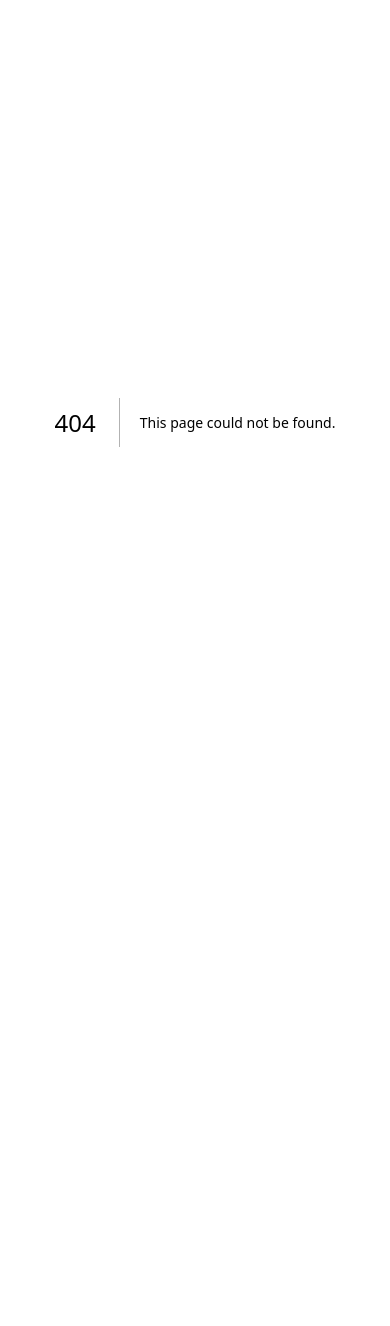
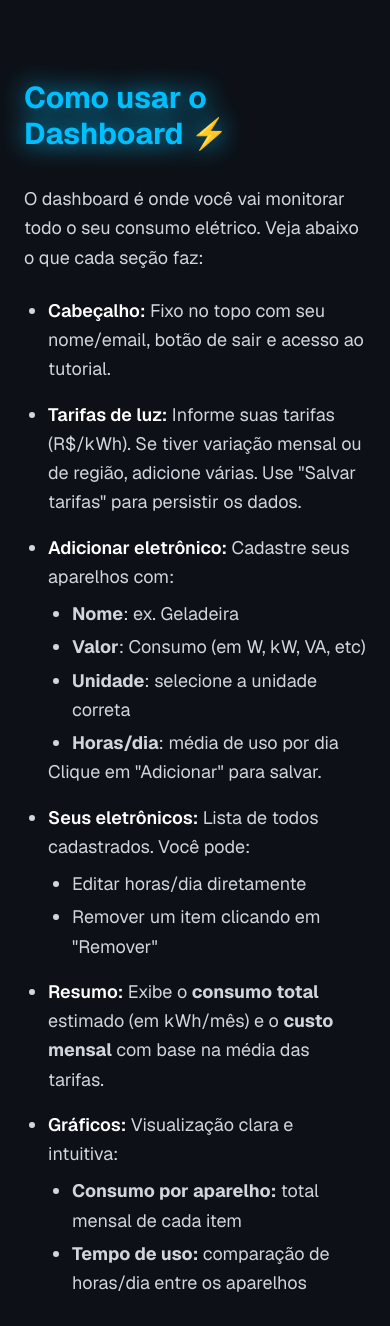
Before and after one commit to Jeipidev/DiminuiAI, a Next.js app: page /dashboard/tutorial in a window 390 px wide. Before the commit this address had no page. Shown: the top 1326 px of the page. Before the commit the page ends 844 px from the top, so only its background shows below. Built offline with nearby package versions, Linux system fonts and the light colour scheme; no server answers; sample sign-in values are in the browser's storage.

Commit message:
responsividade e tutorial

```diff
--- a/src/app/dashboard/page.tsx
+++ b/src/app/dashboard/page.tsx
@@ -1,8 +1,8 @@
-'use client';
-import { useEffect, useState } from 'react';
-import { onAuthStateChanged, signOut } from 'firebase/auth';
-import { auth } from '../../../firebase';
-import { useRouter } from 'next/navigation';
+"use client";
+import { useEffect, useState } from "react";
+import { onAuthStateChanged, signOut } from "firebase/auth";
+import { auth } from "../../../firebase";
+import { useRouter } from "next/navigation";
 import {
   Chart,
   ArcElement,
@@ -10,36 +10,43 @@ import {
   CategoryScale,
   LinearScale,
   Tooltip,
-  Legend
-} from 'chart.js';
-import { Bar, Pie } from 'react-chartjs-2';
+  Legend,
+} from "chart.js";
+import { Bar, Pie } from "react-chartjs-2";
 import {
   getFirestore,
   doc,
   setDoc,
-  getDoc
-} from 'firebase/firestore';
+  getDoc,
+} from "firebase/firestore";
 
-Chart.register(ArcElement, BarElement, CategoryScale, LinearScale, Tooltip, Legend);
+Chart.register(
+  ArcElement,
+  BarElement,
+  CategoryScale,
+  LinearScale,
+  Tooltip,
+  Legend
+);
 const db = getFirestore();
 
 export default function Dashboard() {
   const [loading, setLoading] = useState(true);
   const [user, setUser] = useState<any>(null);
   const [eletronicos, setEletronicos] = useState<any[]>([]);
-  const [tarifas, setTarifas] = useState<string[]>(['']);
-  const [novo, setNovo] = useState({ nome: '', valor: '', unidade: 'W', horas: '' });
+  const [tarifas, setTarifas] = useState<string[]>([""]);
+  const [novo, setNovo] = useState({ nome: "", valor: "", unidade: "W", horas: "" });
   const router = useRouter();
 
   useEffect(() => {
     const unsubscribe = onAuthStateChanged(auth, async (u) => {
-      if (!u) return router.push('/login');
+      if (!u) return router.push("/login");
       setUser(u);
-      const docRef = doc(db, 'usuarios', u.uid);
+      const docRef = doc(db, "usuarios", u.uid);
       const snap = await getDoc(docRef);
       if (snap.exists()) {
         const data = snap.data();
-        setTarifas(data.tarifas || ['']);
+        setTarifas(data.tarifas || [""]);
         setEletronicos(data.eletronicos || []);
       }
       setLoading(false);
@@ -49,11 +56,11 @@ export default function Dashboard() {
 
   const converterParaWatts = (valor: number, unidade: string) => {
     switch (unidade) {
-      case 'W': return valor;
-      case 'kW': return valor * 1000;
-      case 'VA': return valor * 0.9;
-      case 'V': return valor * 0.1;
-      case 'kWh': return (valor * 1000) / (30 * (parseFloat(novo.horas) || 1));
+      case "W": return valor;
+      case "kW": return valor * 1000;
+      case "VA": return valor * 0.9;
+      case "V": return valor * 0.1;
+      case "kWh": return (valor * 1000) / (30 * (parseFloat(novo.horas) || 1));
       default: return valor;
     }
   };
@@ -64,20 +71,20 @@ export default function Dashboard() {
     const novoObj = { nome: novo.nome, watts, horas: novo.horas };
     const novaLista = [...eletronicos, novoObj];
     setEletronicos(novaLista);
-    setNovo({ nome: '', valor: '', unidade: 'W', horas: '' });
-    await setDoc(doc(db, 'usuarios', user.uid), { eletronicos: novaLista }, { merge: true });
+    setNovo({ nome: "", valor: "", unidade: "W", horas: "" });
+    await setDoc(doc(db, "usuarios", user.uid), { eletronicos: novaLista }, { merge: true });
   };
 
   const handleRemove = async (index: number) => {
     const novaLista = eletronicos.filter((_, i) => i !== index);
     setEletronicos(novaLista);
-    await setDoc(doc(db, 'usuarios', user.uid), { eletronicos: novaLista }, { merge: true });
+    await setDoc(doc(db, "usuarios", user.uid), { eletronicos: novaLista }, { merge: true });
   };
 
   const handleEditHoras = async (index: number, horas: string) => {
     const novaLista = eletronicos.map((item, i) => i === index ? { ...item, horas } : item);
     setEletronicos(novaLista);
-    await setDoc(doc(db, 'usuarios', user.uid), { eletronicos: novaLista }, { merge: true });
+    await setDoc(doc(db, "usuarios", user.uid), { eletronicos: novaLista }, { merge: true });
   };
 
   const handleTarifaChange = (i: number, value: string) => {
@@ -86,12 +93,12 @@ export default function Dashboard() {
   };
 
   const handleAddTarifa = () => {
-    setTarifas([...tarifas, '']);
+    setTarifas([...tarifas, ""]);
   };
 
   const handleSalvarTarifas = async () => {
     if (user) {
-      await setDoc(doc(db, 'usuarios', user.uid), { tarifas }, { merge: true });
+      await setDoc(doc(db, "usuarios", user.uid), { tarifas }, { merge: true });
     }
   };
 
@@ -103,9 +110,8 @@ export default function Dashboard() {
   const graficoConsumo = {
     labels: eletronicos.map(e => e.nome),
     datasets: [{
-      label: 'Consumo (kWh/mês)',
-      data: eletronicos.map(e =>
-        (parseFloat(e.watts) * parseFloat(e.horas) * 30 / 1000)),
+      label: 'Consumo (kWh/m\u00eas)',
+      data: eletronicos.map(e => (parseFloat(e.watts) * parseFloat(e.horas) * 30 / 1000)),
       backgroundColor: '#00BFFF'
     }]
   };
@@ -121,28 +127,36 @@ export default function Dashboard() {
 
   const sair = async () => {
     await signOut(auth);
-    router.push('/');
+    router.push("/");
   };
 
   if (loading) return null;
 
   return (
-    <div className="min-h-screen bg-[#0D1117] text-white p-6 sm:p-10 font-sans">
-      {/* Header */}
-      <div className="flex flex-col sm:flex-row justify-between items-center gap-6 mb-10">
-        <h1 className="text-4xl font-bold text-[#00BFFF] drop-shadow-[0_0_12px_#00BFFF]">
+    <>
+      <header className="fixed top-0 left-0 w-full z-50 bg-[#0D1117]/80 backdrop-blur-md border-b border-white/10">
+        <div className="flex items-center justify-between px-6 sm:px-10 py-4">
+          <h1 className="text-xl sm:text-2xl font-bold text-[#00BFFF] drop-shadow-[0_0_12px_#00BFFF]">
             Olá, {user?.displayName || user.email}
           </h1>
+          <div className="flex gap-3">
+            <button
+              onClick={() => router.push('/dashboard/tutorial')}
+              className="px-4 py-2 text-sm bg-[#1E90FF] text-white rounded hover:bg-[#187bcd] transition"
+            >
+              Tutorial
+            </button>
             <button
               onClick={sair}
-          className="px-5 py-3 text-sm bg-red-600 text-white rounded hover:bg-red-700 transition"
+              className="px-4 py-2 text-sm bg-red-600 text-white rounded hover:bg-red-700 transition"
             >
               Sair
             </button>
           </div>
+        </div>
+      </header>
 
-      {/* Tarifas + Adicionar eletrônico */}
-      <div className="grid grid-cols-1 sm:grid-cols-2 gap-8 mb-10">
+      <div className="min-h-screen pt-[80px] bg-[#0D1117] text-white my-10 p-4 sm:p-6 md:p-10 font-sans space-y-10">
         {/* Tarifas */}
         <div className="bg-[#161B22] p-6 rounded-2xl shadow-md">
           <h2 className="text-xl mb-3 font-semibold text-[#00BFFF]">Tarifas de Luz (R$/kWh)</h2>
@@ -175,25 +189,24 @@ export default function Dashboard() {
         </div>
 
         {/* Formulário novo eletrônico */}
-        <div className="bg-[#161B22] p-6 rounded-2xl shadow-md">
-          <h2 className="text-xl mb-3 font-semibold text-[#00BFFF]">Adicionar Eletrônico</h2>
-          <div className="grid gap-3">
+        <div className="flex flex-col gap-4">
   <input
     placeholder="Nome"
-              className="p-3 rounded-xl bg-[#1E1E2F] text-white"
+    className="w-full p-3 rounded-xl bg-[#1E1E2F] text-white"
     value={novo.nome}
     onChange={e => setNovo({ ...novo, nome: e.target.value })}
   />
-            <div className="flex gap-2">
+
+  <div className="flex flex-col sm:flex-row gap-3">
     <input
       type="number"
-                placeholder="Valor"
-                className="flex-1 p-3 rounded-xl bg-[#1E1E2F] text-white"
+      placeholder="quantidade de energia gasta"
+      className="w-full sm:flex-1 p-3 rounded-xl bg-[#1E1E2F] text-white"
       value={novo.valor}
       onChange={e => setNovo({ ...novo, valor: e.target.value })}
     />
     <select
-                className="w-28 p-3 rounded-xl bg-[#1E1E2F] text-white border border-white/20"
+      className="w-full sm:w-28 p-3 rounded-xl bg-[#1E1E2F] text-white border border-white/20"
       value={novo.unidade}
       onChange={e => setNovo({ ...novo, unidade: e.target.value })}
     >
@@ -204,13 +217,15 @@ export default function Dashboard() {
       <option value="kWh">kWh</option>
     </select>
   </div>
+
   <input
     type="number"
     placeholder="Horas/dia"
-              className="p-3 rounded-xl bg-[#1E1E2F] text-white"
+    className="w-full p-3 rounded-xl bg-[#1E1E2F] text-white"
     value={novo.horas}
     onChange={e => setNovo({ ...novo, horas: e.target.value })}
   />
+
   <button
     onClick={handleAdd}
     className="w-full px-6 py-3 bg-[#00BFFF] text-black rounded-2xl font-semibold shadow-xl hover:scale-105 transition drop-shadow-[0_0_8px_#00BFFF]"
@@ -219,10 +234,9 @@ export default function Dashboard() {
   </button>
 </div>
 </div>
-      </div>
 
       {/* Lista de eletrônicos */}
-      <div className="mb-10">
+      <div className="mb-10 p-4 sm:p-6 md:p-10 font-sans space-y-10 bg-[#0D1117] text-white">
         <h2 className="text-xl font-semibold text-[#00BFFF] mb-4">Seus Eletrônicos</h2>
         <div className="space-y-4">
           {eletronicos.map((el, i) => (
@@ -249,6 +263,7 @@ export default function Dashboard() {
       </div>
 
       {/* Resultado final */}
+      <div className="mb-10 p-4 sm:p-6 md:p-10 font-sans space-y-10 bg-[#0D1117] text-white">
       <div className="text-lg mb-10 bg-[#161B22] p-6 rounded-xl">
         <p className="mb-2">
           Consumo total estimado: <span className="text-[#00BFFF] font-bold">{consumoTotal.toFixed(2)} kWh/mês</span>
@@ -256,6 +271,7 @@ export default function Dashboard() {
         <p>
           Custo mensal estimado: <span className="text-[#00BFFF] font-bold">R$ {custoTotal.toFixed(2)}</span>
         </p>
+      </div>
       </div>
 
       {/* Gráficos */}
@@ -269,6 +285,6 @@ export default function Dashboard() {
           <Pie data={graficoUso} options={{ responsive: true }} />
         </div>
       </div>
-    </div>
+    </>
   );
 }
--- /dev/null
+++ b/src/app/dashboard/tutorial/page.tsx
@@ -0,0 +1,95 @@
+"use client";
+import { useRouter } from 'next/navigation';
+import { useEffect } from 'react';
+import { onAuthStateChanged } from 'firebase/auth';
+import { auth } from '../../../../firebase';
+import AnimatedBackground from '../../../components/AnimatedBackground';
+import { motion } from 'framer-motion';
+
+export default function Tutorial() {
+  const router = useRouter();
+
+  useEffect(() => {
+    const unsubscribe = onAuthStateChanged(auth, (user) => {
+      if (!user) router.push('/login');
+    });
+    return () => unsubscribe();
+  }, [router]);
+
+  return (
+    <>
+      <AnimatedBackground />
+      <div className="relative z-10 min-h-screen pt-[80px] p-6 sm:p-10 bg-[#0D1117] text-white font-sans space-y-8">
+        <motion.h1
+          initial={{ opacity: 0, y: -20 }}
+          animate={{ opacity: 1, y: 0 }}
+          transition={{ duration: 0.8 }}
+          className="text-3xl sm:text-4xl font-bold text-[#00BFFF] drop-shadow-[0_0_12px_#00BFFF]"
+        >
+          Como usar o Dashboard ⚡
+        </motion.h1>
+
+        <motion.div
+          initial={{ opacity: 0 }}
+          animate={{ opacity: 1 }}
+          transition={{ delay: 0.3 }}
+          className="space-y-6 text-lg leading-relaxed text-gray-300"
+        >
+          <p>
+            O dashboard é onde você vai monitorar todo o seu consumo elétrico. Veja abaixo o que cada seção faz:
+          </p>
+
+          <ul className="list-disc pl-6 space-y-4">
+            <li>
+              <span className="text-white font-semibold">Cabeçalho:</span> Fixo no topo com seu nome/email, botão de sair e acesso ao tutorial.
+            </li>
+            <li>
+              <span className="text-white font-semibold">Tarifas de luz:</span> Informe suas tarifas (R$/kWh). Se tiver variação mensal ou de região, adicione várias. Use "Salvar tarifas" para persistir os dados.
+            </li>
+            <li>
+              <span className="text-white font-semibold">Adicionar eletrônico:</span> Cadastre seus aparelhos com:
+              <ul className="list-disc pl-6 mt-2 space-y-1">
+                <li><strong>Nome</strong>: ex. Geladeira</li>
+                <li><strong>Valor</strong>: Consumo (em W, kW, VA, etc)</li>
+                <li><strong>Unidade</strong>: selecione a unidade correta</li>
+                <li><strong>Horas/dia</strong>: média de uso por dia</li>
+              </ul>
+              Clique em "Adicionar" para salvar.
+            </li>
+            <li>
+              <span className="text-white font-semibold">Seus eletrônicos:</span> Lista de todos cadastrados. Você pode:
+              <ul className="list-disc pl-6 mt-2 space-y-1">
+                <li>Editar horas/dia diretamente</li>
+                <li>Remover um item clicando em "Remover"</li>
+              </ul>
+            </li>
+            <li>
+              <span className="text-white font-semibold">Resumo:</span> Exibe o <strong>consumo total</strong> estimado (em kWh/mês) e o <strong>custo mensal</strong> com base na média das tarifas.
+            </li>
+            <li>
+              <span className="text-white font-semibold">Gráficos:</span> Visualização clara e intuitiva:
+              <ul className="list-disc pl-6 mt-2 space-y-1">
+                <li><strong>Consumo por aparelho:</strong> total mensal de cada item</li>
+                <li><strong>Tempo de uso:</strong> comparação de horas/dia entre os aparelhos</li>
+              </ul>
+            </li>
+          </ul>
+
+          <p>
+            Todas as ações salvam os dados na nuvem (Firebase), e podem ser acessadas em qualquer dispositivo.
+            O sistema é responsivo e otimizado para celular e desktop.
+          </p>
+        </motion.div>
+
+        <div className="pt-6">
+          <button
+            onClick={() => router.push('/dashboard')}
+            className="px-6 py-3 bg-[#00BFFF] text-black font-semibold rounded-xl shadow-xl hover:scale-105 transition drop-shadow-[0_0_8px_#00BFFF]"
+          >
+            Voltar para o Dashboard
+          </button>
+        </div>
+      </div>
+    </>
+  );
+}
```
Lines whose indentation alone changed are shown as unchanged.
